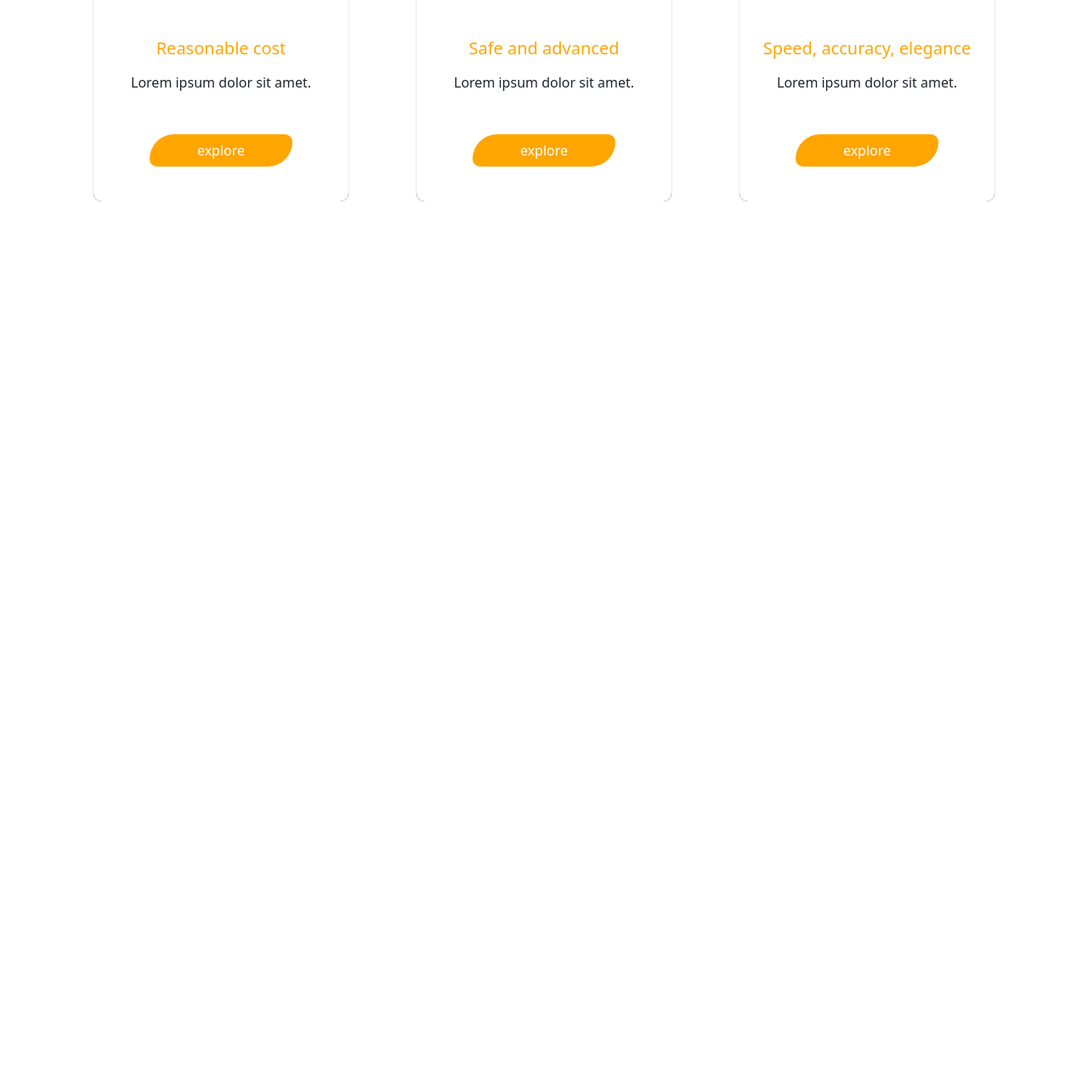
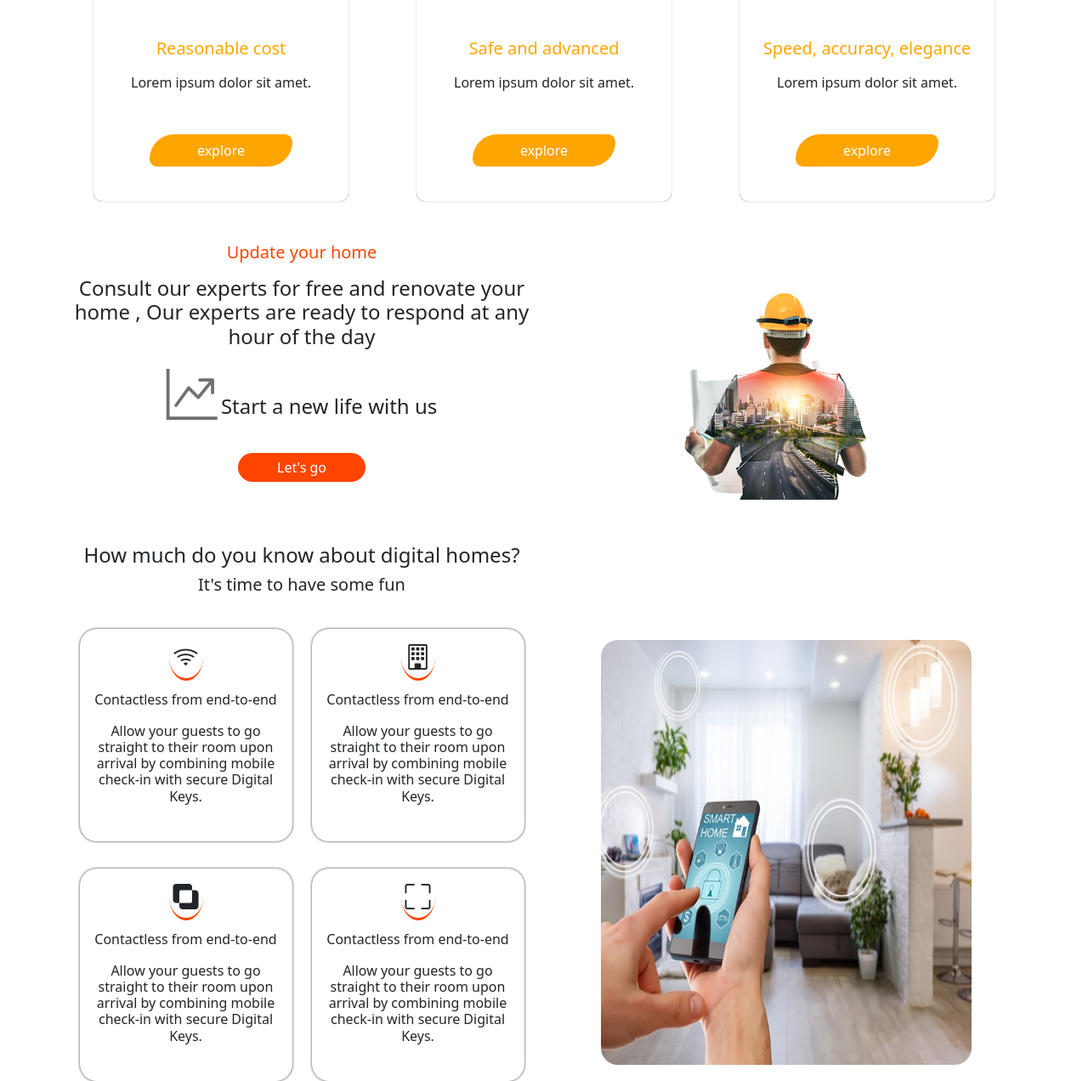
Before and after one commit to rezadeveloperam/Construction-site, a plain HTML site: page codes/index.html in a window 1280 px wide. Shown: the part 1259-2531 px from the top of the page at 85% size. Before the commit the page ends 1496 px from the top, so only its background shows below. Drawn offline with nearby package versions, Linux system fonts and the light colour scheme; files whose address does not match are found by name.

Commit message:
creat two sections

```diff
--- a/codes/index.html
+++ b/codes/index.html
@@ -113,6 +113,65 @@
             </div>
 
         </section>
+
+        <section class="section-2 mt-5">
+          <div class="container">
+            <div class="row text-center d-lg-flex align-items-lg-center">
+                <div class="col-12 col-lg-6">
+                    <p class="h5">Update your home</p>
+                    <h4 class="mt-3">Consult our experts for free and renovate your home , Our experts are ready to respond at any hour of the day</h4>
+                    <span><i class="bi bi-graph-up-arrow mt-3 mb-3"></i></span> <span class="h4">Start a new life with us</span><br>
+                    <button class="mt-3 btn-Counseling mb-4 mt-4">Let's go </button>
+                </div>
+                <div class="col-12 col-lg-6 mt-5"><img src="../img/istockphoto-1185806215-170667a.jpg" width="350px" alt=""></div>
+            </div>
+          </div>
+        </section>
+
+        <section class="section-3 mt-5">
+              <div class="container">
+                <div class="row text-center d-lg-flex align-items-lg-center">
+                    <div class="col-12 col-lg-6">
+                        <p class="h4">How much do you know about digital homes?</p>
+                        <p class="h5">It's time to have some fun</p>
+                            <div class="card-min-container">
+
+
+
+                        <div class="card-min">
+                            <span class="mb-5"><i class="bi bi-wifi "></i></span>
+                            <p class="mt-3">Contactless from end-to-end</p>
+                            <h6 class="mt-2">Allow your guests to go straight to their room upon arrival by combining mobile check-in with secure Digital Keys.</h6>
+                        </div>
+
+
+                        <div class="card-min">
+                            <span class="mb-5"><i class="bi bi-building"></i></span>
+                            <p class="mt-3">Contactless from end-to-end</p>
+                            <h6 class="mt-2">Allow your guests to go straight to their room upon arrival by combining mobile check-in with secure Digital Keys.</h6>
+                        </div>
+
+
+                        <div class="card-min">
+                            <span class="mb-5"><i class="bi bi-exclude"></i></span>
+                            <p class="mt-3">Contactless from end-to-end</p>
+                            <h6 class="mt-2">Allow your guests to go straight to their room upon arrival by combining mobile check-in with secure Digital Keys.</h6>
+                        </div>
+
+
+                        <div class="card-min">
+                            <span class="mb-5"><i class="bi bi-fullscreen"></i></span>
+                            <p class="mt-3">Contactless from end-to-end</p>
+                            <h6 class="mt-2">Allow your guests to go straight to their room upon arrival by combining mobile check-in with secure Digital Keys.</h6>
+                        </div>
+                        </div>
+
+                    </div>
+
+                    <div class="col-12 col-lg-6 mt-sm-5"><img src="../img/smart-home.jpg" width="80%" height="500px" alt=""></div>
+                </div>
+              </div>
+        </section>
     </main>
 
 
--- a/codes/style.css
+++ b/codes/style.css
@@ -122,6 +122,63 @@ color: rgb(255, 166, 0);
 
 
 
+.section-2 p{
+  color: orangered;
+}
+
+.section-2 i{
+    font-size: 60px;
+    color: #707070;
+}
+
+.btn-Counseling{
+    width: 150px;
+    height: 34px;
+    border: none;
+    background-color: orangered;
+    border-radius: 20px;
+    color: white;
+    transition: .3s ease;
+
+}
+.btn-Counseling:hover{
+    background-color: rgb(255, 123, 0);
+    transition: .3s ease;
+}
+
+.card-min{
+    width: 250px;
+    height: 250px;
+    text-align: center;
+    margin: auto;
+    margin-top: 2rem;
+    box-shadow: 0px 0px 3px ;
+    padding: 10px;
+    border-radius: 20px;
+}
+.card-min i{
+    font-size: 30px;
+    border-bottom: 3px solid orangered;
+    padding: 5px;
+    border-radius: 50%;
+
+
+}
+
+.card-min p{
+    font-size: 16px;
+}
+
+.card-min-container{
+    display: flex;
+    flex-wrap: wrap;
+}
+
+.section-3 img{
+    margin-top: 3rem;
+    border-radius: 20px;
+}
+
 
 
 @media screen and (max-width:960px) {
```
Also changed, not shown: img/1-terasa-deschis-perete-comun-min.jpg (added), img/Luxury-Home1.jpg (added), img/home1.png (added), img/industrail-engineer-png-image-735808.png (added), img/istockphoto-1185806215-170667a.jpg (added), img/modern-house-lighting-architecture-260820-1114-01.jpg (added), img/pic-01-4-1030x549.jpg (added), img/smart-home.jpg (added).
